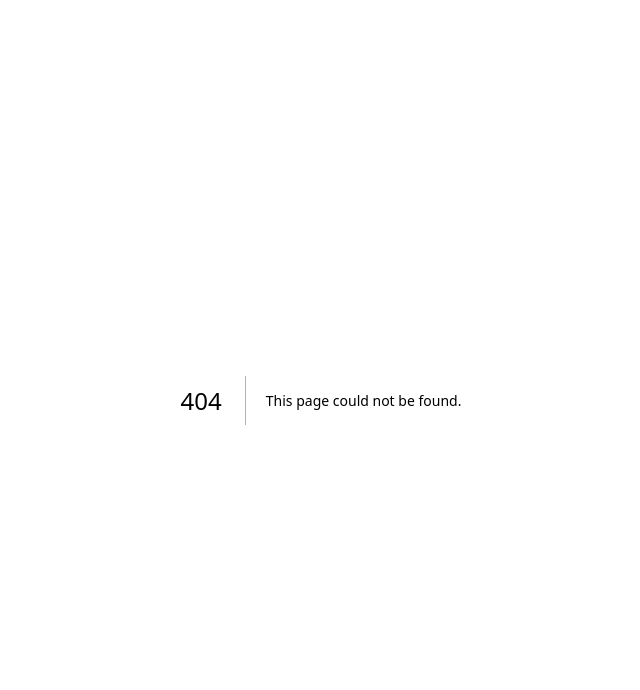
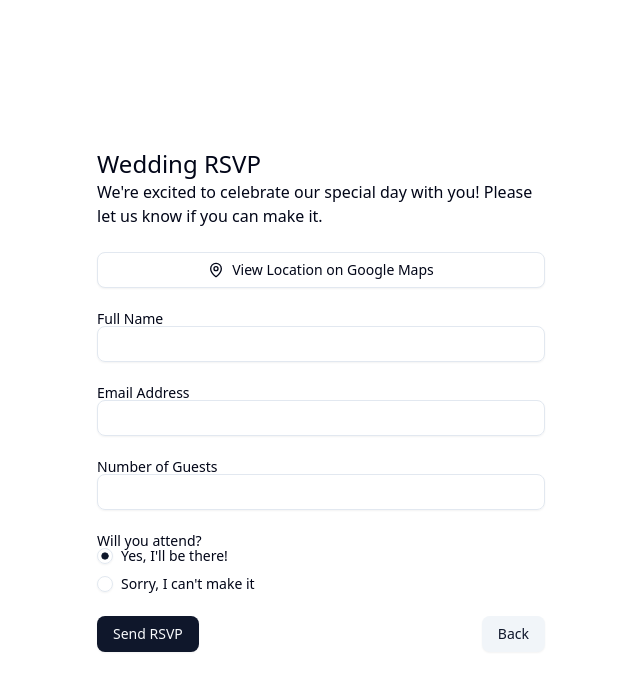
Before and after one commit to joshua-sigston/rsvp-app, a Next.js app: page /submit-form in a window 1280 px wide. Before the commit this address had no page. Shown: the top 690 px of the page, without its empty margins (319-959 px from the left). Built offline with nearby package versions, Linux system fonts and the light colour scheme; no server answers.

Commit message:
ui re design with shadcn and file restructure

```diff
--- a/src/app/(pages)/admin/page.tsx
+++ /dev/null
@@ -1,5 +0,0 @@
-import React from "react";
-
-export const page = () => {
-  return <div>page</div>;
-};
--- a/src/app/_components/LoginForm.tsx
+++ b/src/app/_components/LoginForm.tsx
@@ -18,7 +18,7 @@ const LoginForm = () => {
     const result = await signIn(formData);
 
     if (result.status === "success") {
-      router.push("/dashboard");
+      router.push("/");
     } else {
       setError(result.status);
     }
--- a/src/app/_components/RSVPForm.tsx
+++ b/src/app/_components/RSVPForm.tsx
@@ -12,6 +12,7 @@ import { MapPin } from "lucide-react";
 import { useToast } from "@/hooks/use-toast";
 import { strings } from "../utils/strings";
 import { submitRSVP } from "../actions/submitRSVP";
+import Link from "next/link";
 
 const RSVPForm = () => {
   const [name, setName] = useState("");
@@ -107,7 +108,7 @@ const RSVPForm = () => {
       </div>
       <form onSubmit={handleSubmit} className="space-y-6">
         <div className="">
-          <Label htmlFor="name">{strings.nameLabel}</Label>
+          <Label htmlFor="name">Full Name</Label>
           <Input
             id="name"
             value={name}
@@ -119,7 +120,7 @@ const RSVPForm = () => {
           )}
         </div>
         <div className="">
-          <Label htmlFor="email">{strings.emailLabel}</Label>
+          <Label htmlFor="email">Email Address</Label>
           <Input
             id="email"
             value={email}
@@ -151,9 +152,14 @@ const RSVPForm = () => {
             </div>
           </RadioGroup>
         </div>
-        <Button type="submit" disabled={isLoading}>
-          {isLoading ? "Sending..." : strings.submitButton}
-        </Button>
+        <div className="flex justify-between">
+          <Button type="submit" disabled={isLoading}>
+            {isLoading ? "Sending..." : strings.submitButton}
+          </Button>
+          <Button variant={"secondary"}>
+            <Link href={"/"}>Back</Link>
+          </Button>
+        </div>
       </form>
     </div>
   );
--- /dev/null
+++ b/src/app/_components/RSVPFormSubmission.tsx
@@ -0,0 +1,46 @@
+import { Input, Label } from "@/components/ui";
+import React, { useState } from "react";
+
+const RSVPFormSubmission = () => {
+  const [email, setEmail] = useState("");
+  const [errors, setErrors] = useState<Record<string, string>>({});
+  const [location, setLocation] = useState("");
+  const [isLoading, setIsLoading] = useState(false);
+
+  const handleSubmitInvitation = async (e: React.FormEvent) => {
+    e.preventDefault();
+    console.log(e);
+
+    return null;
+  };
+  return (
+    <form onSubmit={handleSubmitInvitation}>
+      <div>
+        <Label htmlFor="email">Email Address</Label>
+        <Input
+          id="email"
+          value={email}
+          onChange={(e) => setEmail(e.target.value)}
+          required
+        />
+        {errors.email && (
+          <p className="text-red-500 text-sm mt-1">{errors.email}</p>
+        )}
+      </div>
+      <div>
+        <Label htmlFor="email">Event Location</Label>
+        <Input
+          id="location"
+          value={location}
+          onChange={(e) => setLocation(e.target.value)}
+          required
+        />
+        {errors.location && (
+          <p className="text-red-500 text-sm mt-1">{errors.location}</p>
+        )}
+      </div>
+    </form>
+  );
+};
+
+export default RSVPFormSubmission;
--- a/src/app/_components/RSVPTable.tsx
+++ b/src/app/_components/RSVPTable.tsx
@@ -1,5 +1,6 @@
 "use client";
 
+import { Button } from "@/components/ui";
 import { Input } from "@/components/ui/input";
 import {
   Table,
@@ -9,6 +10,7 @@ import {
   TableHeader,
   TableRow,
 } from "@/components/ui/table";
+import Link from "next/link";
 import React, { useState } from "react";
 
 interface RSVP {
@@ -31,14 +33,18 @@ const RSVPTable = ({ data }: RSVPTableProps) => {
   );
   return (
     <div>
-      <div className="flex items-center py-4">
+      <div className="flex items-center py-4 space-x-3">
         <Input
           placeholder="Filter by name..."
           value={filter}
           onChange={(e) => setFilter(e.target.value)}
           className="max-w-sm"
         />
+        <Button variant={"outline"}>
+          <Link href={"/submit-form"}>Submit A RSVP</Link>
+        </Button>
       </div>
+
       <div className="rounded-md border">
         <Table>
           <TableHeader>
--- a/src/app/dashboard/page.tsx
+++ /dev/null
@@ -1,51 +0,0 @@
-import RSVPTable from "@/app/_components/RSVPTable";
-import { signOut } from "@/app/actions/auth";
-import { getRSVPs } from "@/app/actions/getRSVPs";
-import { Button } from "@/components/ui";
-import { House } from "lucide-react";
-import Link from "next/link";
-import { redirect } from "next/navigation";
-import React from "react";
-import { createClient } from "../utils/supabase/server";
-import Logout from "../_components/Logout";
-
-const dashboard = async () => {
-  const supabase = await createClient();
-  const { success, data, message } = await getRSVPs();
-  const {
-    data: { user },
-  } = await supabase.auth.getUser();
-
-  if (!success) {
-    return <div className="container mx-auto mt-8 p-4">{message}</div>;
-  }
-
-  return (
-    <div className="container mx-auto mt-8 p-4">
-      <div className="flex justify-between items-center mb-4">
-        <h1 className="text-2xl font-bold">All RSVPs</h1>
-        <div className="flex items-center gap-2">
-          {!user ? (
-            <Link href={"/login"}>
-              <Button variant={"outline"}>
-                <House />
-              </Button>
-            </Link>
-          ) : (
-            <>
-              <div className="flex items-center gap-x-2 text-sm">
-                {user?.email}
-              </div>
-              <Logout />
-            </>
-          )}
-        </div>
-      </div>
-
-      {/* TABLE */}
-      <RSVPTable data={data || []} />
-    </div>
-  );
-};
-
-export default dashboard;
--- a/src/app/layout.tsx
+++ b/src/app/layout.tsx
@@ -28,7 +28,7 @@ export default function RootLayout({
     <html lang="en">
       <body
         suppressHydrationWarning
-        className={`${geistSans.variable} ${geistMono.variable} antialiasedv `}
+        className={`${geistSans.variable} ${geistMono.variable} antialiasedv`}
       >
         {children}
         <Toaster />
--- a/src/app/page.tsx
+++ b/src/app/page.tsx
@@ -1,13 +1,51 @@
-import Image from "next/image";
-import RSVPForm from "./_components/RSVPForm";
+import RSVPTable from "@/app/_components/RSVPTable";
+import { signOut } from "@/app/actions/auth";
+import { getRSVPs } from "@/app/actions/getRSVPs";
 import { Button } from "@/components/ui";
+import { House } from "lucide-react";
 import Link from "next/link";
-import ClientComponent from "./_components/ClientComponent";
+import { redirect } from "next/navigation";
+import React from "react";
+import { createClient } from "./utils/supabase/server";
+import Logout from "./_components/Logout";
 
-export default function Home() {
+const dashboard = async () => {
+  const supabase = await createClient();
+  const { success, data, message } = await getRSVPs();
+  const {
+    data: { user },
+  } = await supabase.auth.getUser();
+
+  if (!success) {
+    return <div className="container mx-auto mt-8 p-4">{message}</div>;
+  }
+
   return (
-    <main className="flex flex-col space-y-3 h-[100%] items-center justify-center">
-      <ClientComponent />
-    </main>
+    <div className="container mx-auto mt-8 p-4">
+      <div className="flex justify-between items-center mb-4">
+        <h1 className="text-2xl font-bold">All RSVPs</h1>
+        <div className="flex items-center gap-2">
+          {!user ? (
+            <Link href={"/login"}>
+              <Button variant={"outline"}>
+                <House />
+              </Button>
+            </Link>
+          ) : (
+            <>
+              <div className="flex items-center gap-x-2 text-sm">
+                {user?.email}
+              </div>
+              <Logout />
+            </>
+          )}
+        </div>
+      </div>
+
+      {/* TABLE */}
+      <RSVPTable data={data || []} />
+    </div>
   );
-}
+};
+
+export default dashboard;
--- /dev/null
+++ b/src/app/submit-form/page.tsx
@@ -0,0 +1,10 @@
+import React from "react";
+import RSVPForm from "../_components/RSVPForm";
+
+export default function page() {
+  return (
+    <div className="h-screen flex items-center justify-center">
+      <RSVPForm />
+    </div>
+  );
+}
```
Also changed, not shown: notes.txt (added).
